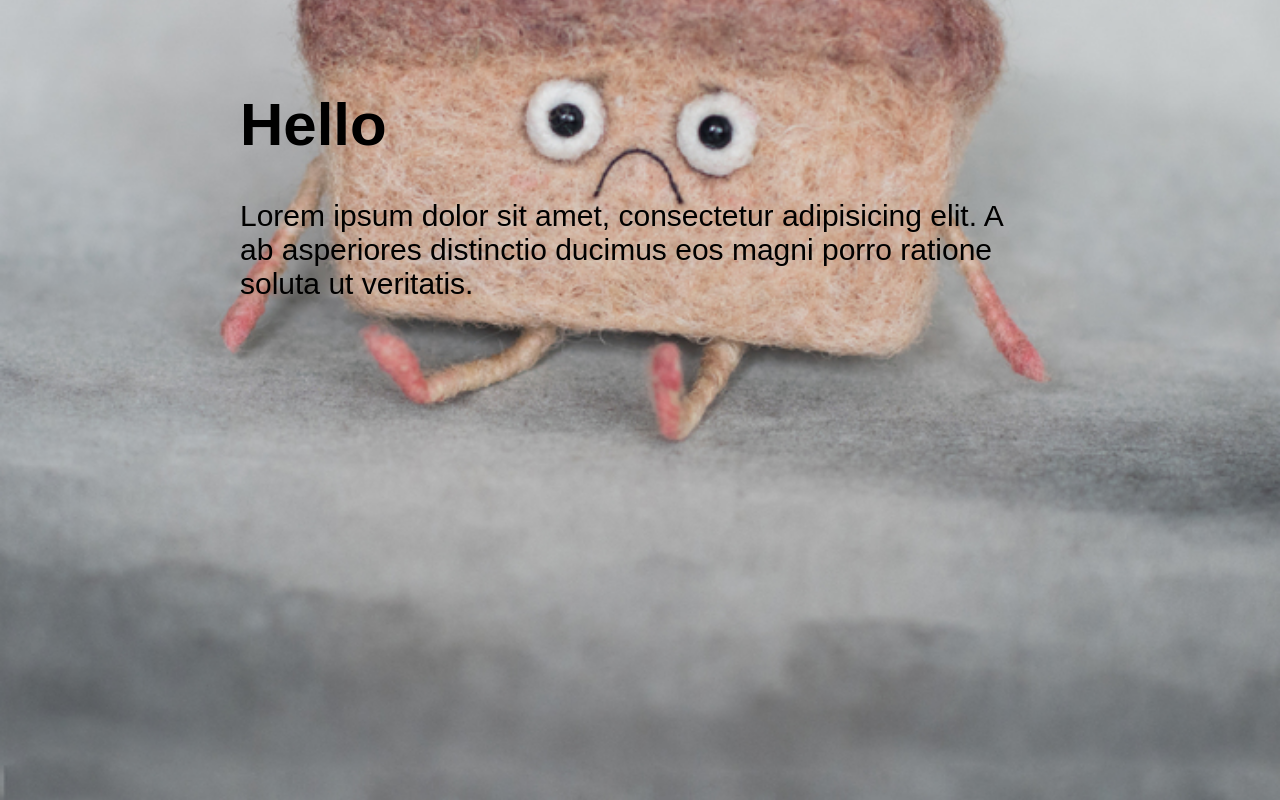
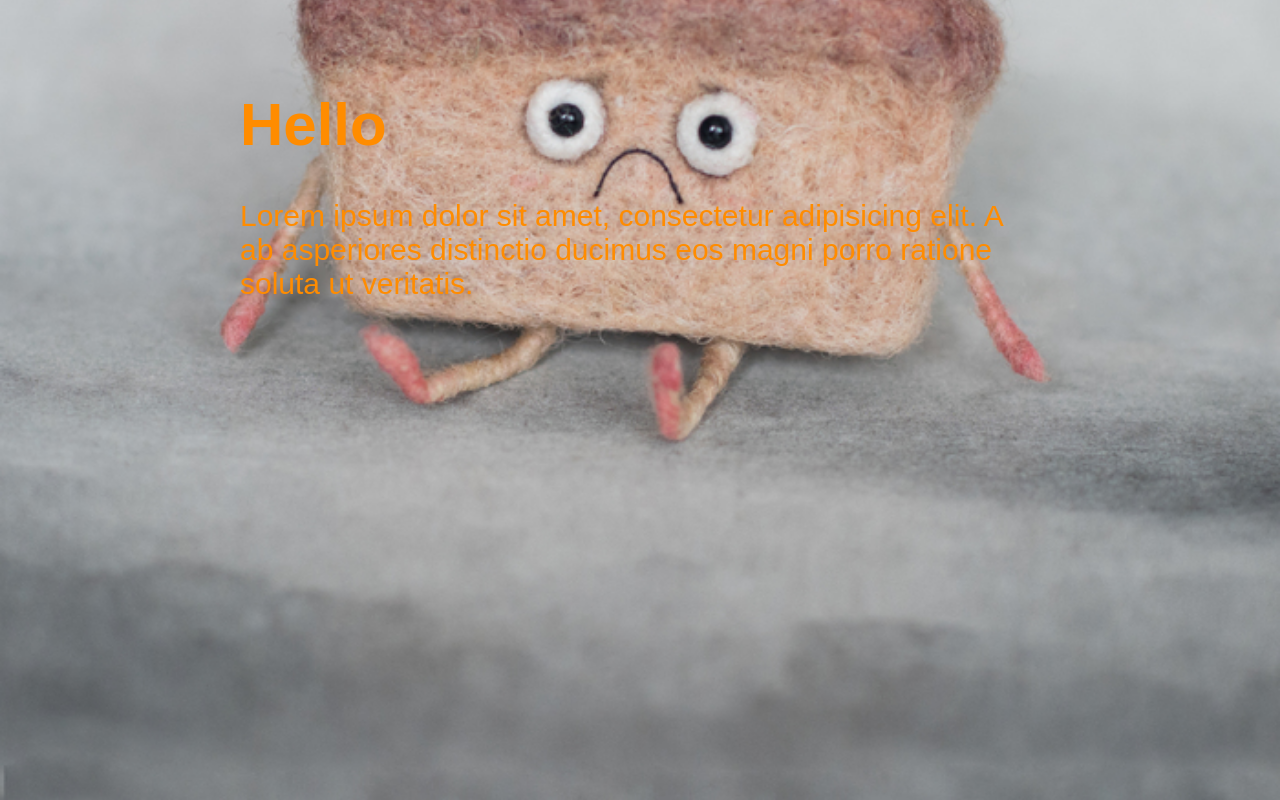
Before and after one commit to tanizab/my-first-app, a plain HTML site: page index.html in a window 1280 px wide. Drawn offline with Linux system fonts and the light colour scheme.

Commit message:
изменили цвет текста

```diff
--- a/style.css
+++ b/style.css
@@ -9,4 +9,5 @@ body {
     background-position: bottom right;
     background-attachment: fixed;
     background-size: cover;
+    color: darkorange;
 }
```
